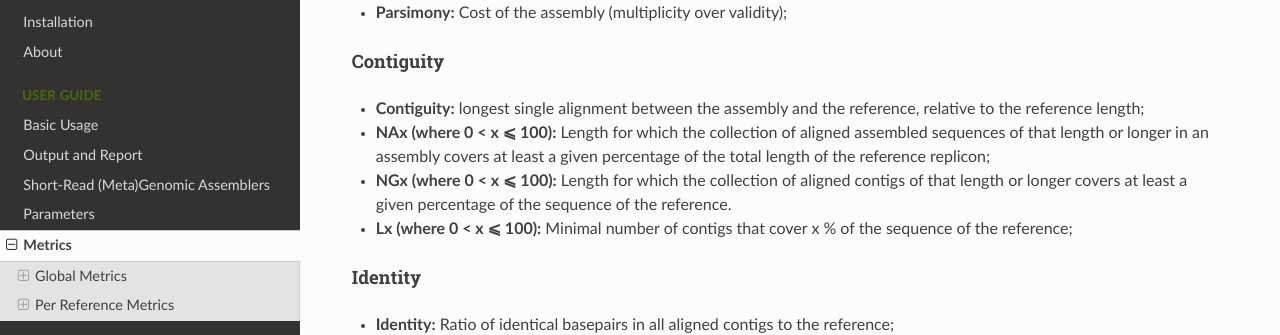
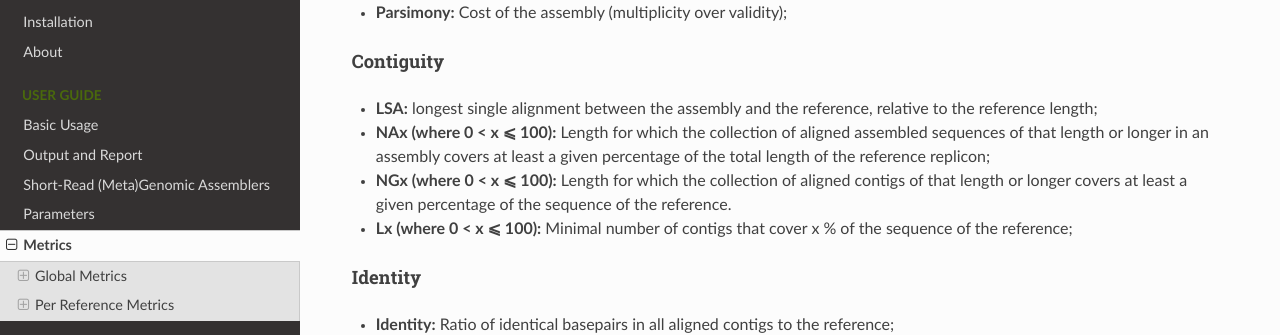
Before and after one commit to B-UMMI/LMAS, a Sphinx documentation site: the page built from docs/user/metrics.rst, in a window 1280 px wide and 900 px high, scrolled down 2067 px. Shown: the part 159-494 px from the top of the window. Built offline with Sphinx 7.4.7 and the Read the Docs theme 2.0.0, drawn with Linux system fonts in a browser that asks for light colours.

Commit message:
Update metrics.rst

```diff
--- a/docs/user/metrics.rst
+++ b/docs/user/metrics.rst
@@ -86,7 +86,7 @@ the COMPASS is a set of metrics defining how much of the reference is covered by
 
 Contiguity
 """"""""""
-* **Contiguity:** longest single alignment between the assembly and the reference, relative to the reference length;
+* **LSA:** longest single alignment between the assembly and the reference, relative to the reference length;
 * **NAx (where 0 < x ⩽ 100):** Length for which the collection of aligned assembled sequences of that length or longer in an assembly covers at least a given percentage of the total length of the reference replicon;
 * **NGx (where 0 < x ⩽ 100):** Length for which the collection of aligned contigs of that length or longer covers at least a given percentage of the sequence of the reference.
 * **Lx (where 0 < x ⩽ 100):** Minimal number of contigs that cover x % of the sequence of the reference;
```
